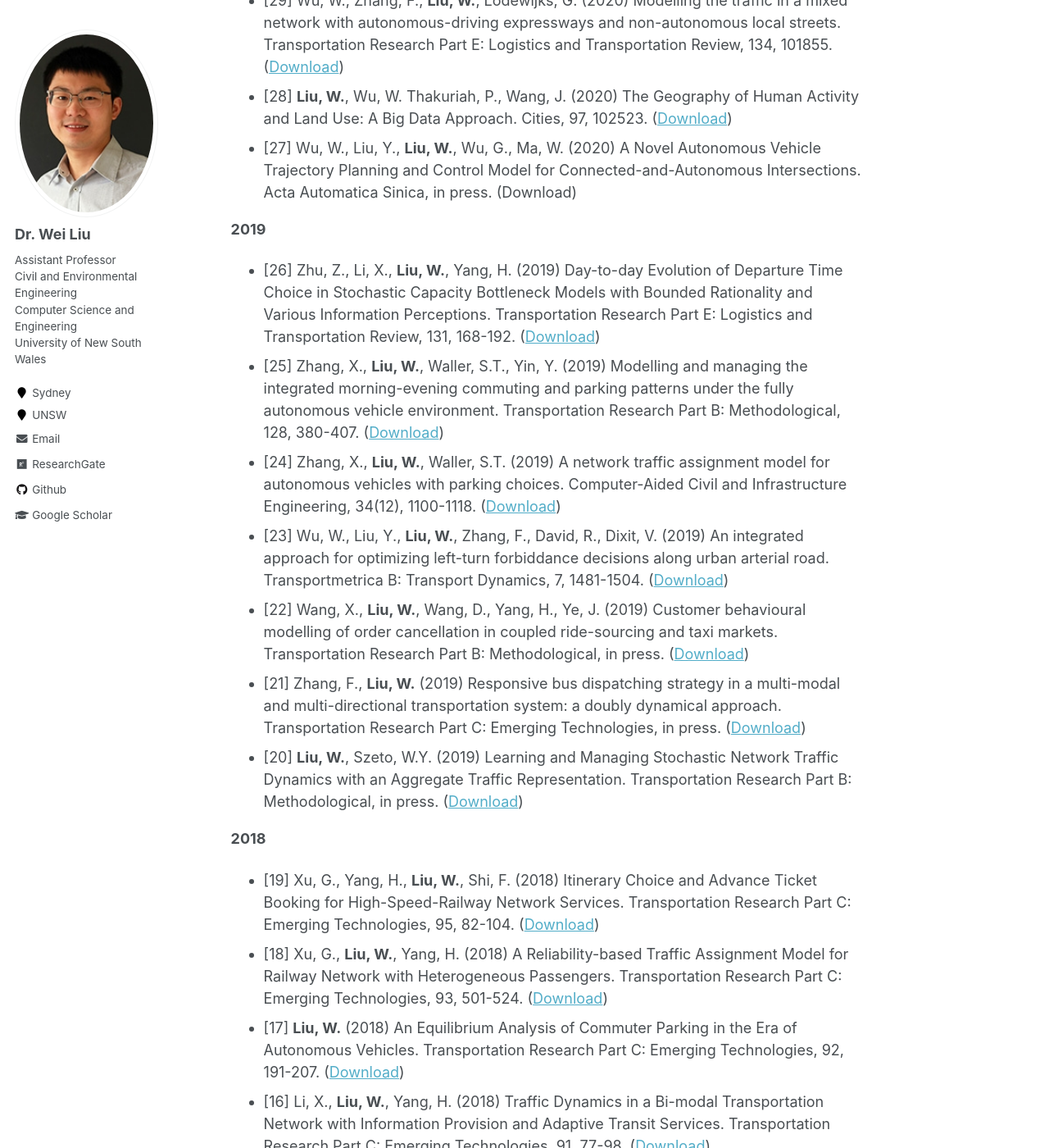
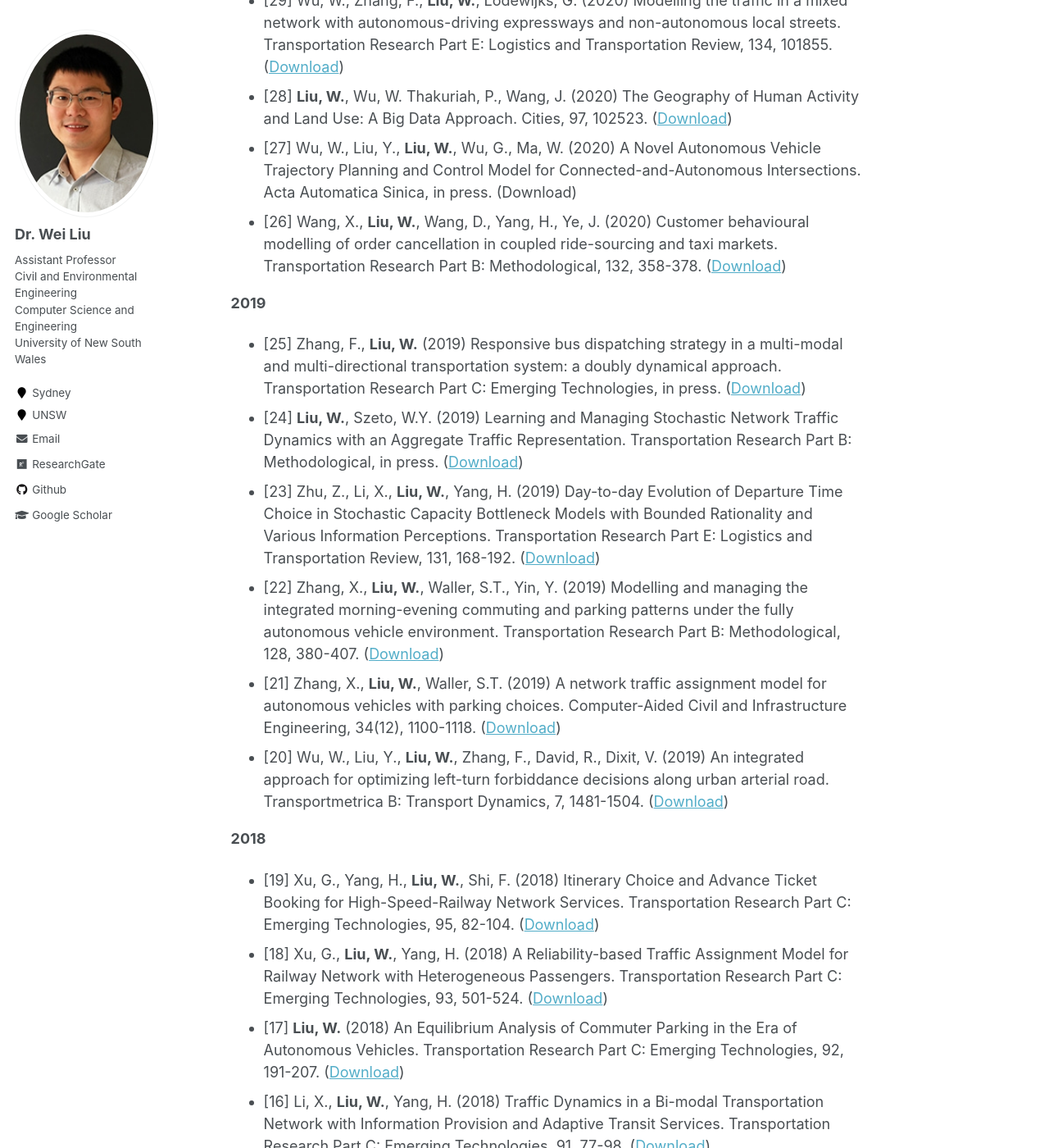
Before and after one commit to weiliu2016/weiliu2016.github.io, a Jekyll site: the page built from _pages/publications.md, in a window 1280 px wide and 1400 px high, scrolled down 436 px. Shown: the whole window at 82% size. Built offline with Jekyll 4.4.1, drawn with Linux system fonts in a browser that asks for light colours.

Commit message:
Update publications.md

```diff
--- a/_pages/publications.md
+++ b/_pages/publications.md
@@ -23,15 +23,15 @@ Journal Publications
 * [29] Wu, W., Zhang, F., **Liu, W.**, Lodewijks, G. (2020) Modelling the traffic in a mixed network with autonomous-driving expressways and non-autonomous local streets. Transportation Research Part E: Logistics and Transportation Review, 134, 101855. ([Download](https://www.sciencedirect.com/science/article/pii/S1366554519301838))
 * [28] **Liu, W.**, Wu, W. Thakuriah, P., Wang, J.  (2020) The Geography of Human Activity and Land Use: A Big Data Approach. Cities, 97, 102523. ([Download](https://www.sciencedirect.com/science/article/abs/pii/S0264275119306171))
 * [27] Wu, W., Liu, Y., **Liu, W.**, Wu, G., Ma, W. (2020) A Novel Autonomous Vehicle Trajectory Planning and Control Model for Connected-and-Autonomous Intersections. Acta Automatica Sinica, in press. (Download)
+* [26] Wang, X., **Liu, W.**, Wang, D., Yang, H., Ye, J. (2020) Customer behavioural modelling of order cancellation in coupled ride-sourcing and taxi markets. Transportation Research Part B: Methodological, 132, 358-378. ([Download](https://www.sciencedirect.com/science/article/pii/S0191261518311330))
 
 **2019**
-* [26] Zhu, Z., Li, X., **Liu, W.**, Yang, H. (2019) Day-to-day Evolution of Departure Time Choice in Stochastic Capacity Bottleneck Models with Bounded Rationality and Various Information Perceptions. Transportation Research Part E: Logistics and Transportation Review, 131, 168-192. ([Download](https://www.sciencedirect.com/science/article/pii/S1366554519301553))
-* [25] Zhang, X., **Liu, W.**, Waller, S.T., Yin, Y. (2019) Modelling and managing the integrated morning-evening commuting and parking patterns under the fully autonomous vehicle environment. Transportation Research Part B: Methodological, 128, 380-407. ([Download](https://www.sciencedirect.com/science/article/pii/S0191261518308841))
-* [24] Zhang, X., **Liu, W.**, Waller, S.T. (2019) A network traffic assignment model for autonomous vehicles with parking choices. Computer-Aided Civil and Infrastructure Engineering, 34(12), 1100-1118. ([Download](https://onlinelibrary.wiley.com/doi/abs/10.1111/mice.12486))
-* [23] Wu, W., Liu, Y., **Liu, W.**, Zhang, F., David, R., Dixit, V. (2019) An integrated approach for optimizing left-turn forbiddance decisions along urban arterial road. Transportmetrica B: Transport Dynamics, 7, 1481-1504. ([Download](https://www.tandfonline.com/doi/abs/10.1080/21680566.2019.1631901))
-* [22] Wang, X., **Liu, W.**, Wang, D., Yang, H., Ye, J. (2019) Customer behavioural modelling of order cancellation in coupled ride-sourcing and taxi markets. Transportation Research Part B: Methodological, in press. ([Download](https://www.sciencedirect.com/science/article/pii/S0191261518311330))
-* [21] Zhang, F., **Liu, W.** (2019) Responsive bus dispatching strategy in a multi-modal and multi-directional transportation system: a doubly dynamical approach. Transportation Research Part C: Emerging Technologies, in press. ([Download](https://www.sciencedirect.com/science/article/pii/S0968090X18317418))
-* [20] **Liu, W.**, Szeto, W.Y. (2019) Learning and Managing Stochastic Network Traffic Dynamics with an Aggregate Traffic Representation. Transportation Research Part B: Methodological, in press. ([Download](https://www.sciencedirect.com/science/article/pii/S0191261517307130))
+* [25] Zhang, F., **Liu, W.** (2019) Responsive bus dispatching strategy in a multi-modal and multi-directional transportation system: a doubly dynamical approach. Transportation Research Part C: Emerging Technologies, in press. ([Download](https://www.sciencedirect.com/science/article/pii/S0968090X18317418))
+* [24] **Liu, W.**, Szeto, W.Y. (2019) Learning and Managing Stochastic Network Traffic Dynamics with an Aggregate Traffic Representation. Transportation Research Part B: Methodological, in press. ([Download](https://www.sciencedirect.com/science/article/pii/S0191261517307130))
+* [23] Zhu, Z., Li, X., **Liu, W.**, Yang, H. (2019) Day-to-day Evolution of Departure Time Choice in Stochastic Capacity Bottleneck Models with Bounded Rationality and Various Information Perceptions. Transportation Research Part E: Logistics and Transportation Review, 131, 168-192. ([Download](https://www.sciencedirect.com/science/article/pii/S1366554519301553))
+* [22] Zhang, X., **Liu, W.**, Waller, S.T., Yin, Y. (2019) Modelling and managing the integrated morning-evening commuting and parking patterns under the fully autonomous vehicle environment. Transportation Research Part B: Methodological, 128, 380-407. ([Download](https://www.sciencedirect.com/science/article/pii/S0191261518308841))
+* [21] Zhang, X., **Liu, W.**, Waller, S.T. (2019) A network traffic assignment model for autonomous vehicles with parking choices. Computer-Aided Civil and Infrastructure Engineering, 34(12), 1100-1118. ([Download](https://onlinelibrary.wiley.com/doi/abs/10.1111/mice.12486))
+* [20] Wu, W., Liu, Y., **Liu, W.**, Zhang, F., David, R., Dixit, V. (2019) An integrated approach for optimizing left-turn forbiddance decisions along urban arterial road. Transportmetrica B: Transport Dynamics, 7, 1481-1504. ([Download](https://www.tandfonline.com/doi/abs/10.1080/21680566.2019.1631901))
 
 **2018**
 * [19] Xu, G., Yang, H., **Liu, W.**, Shi, F. (2018) Itinerary Choice and Advance Ticket Booking for High-Speed-Railway Network Services. Transportation Research Part C: Emerging Technologies, 95, 82-104. ([Download](https://www.sciencedirect.com/science/article/pii/S0968090X18300251))
```
